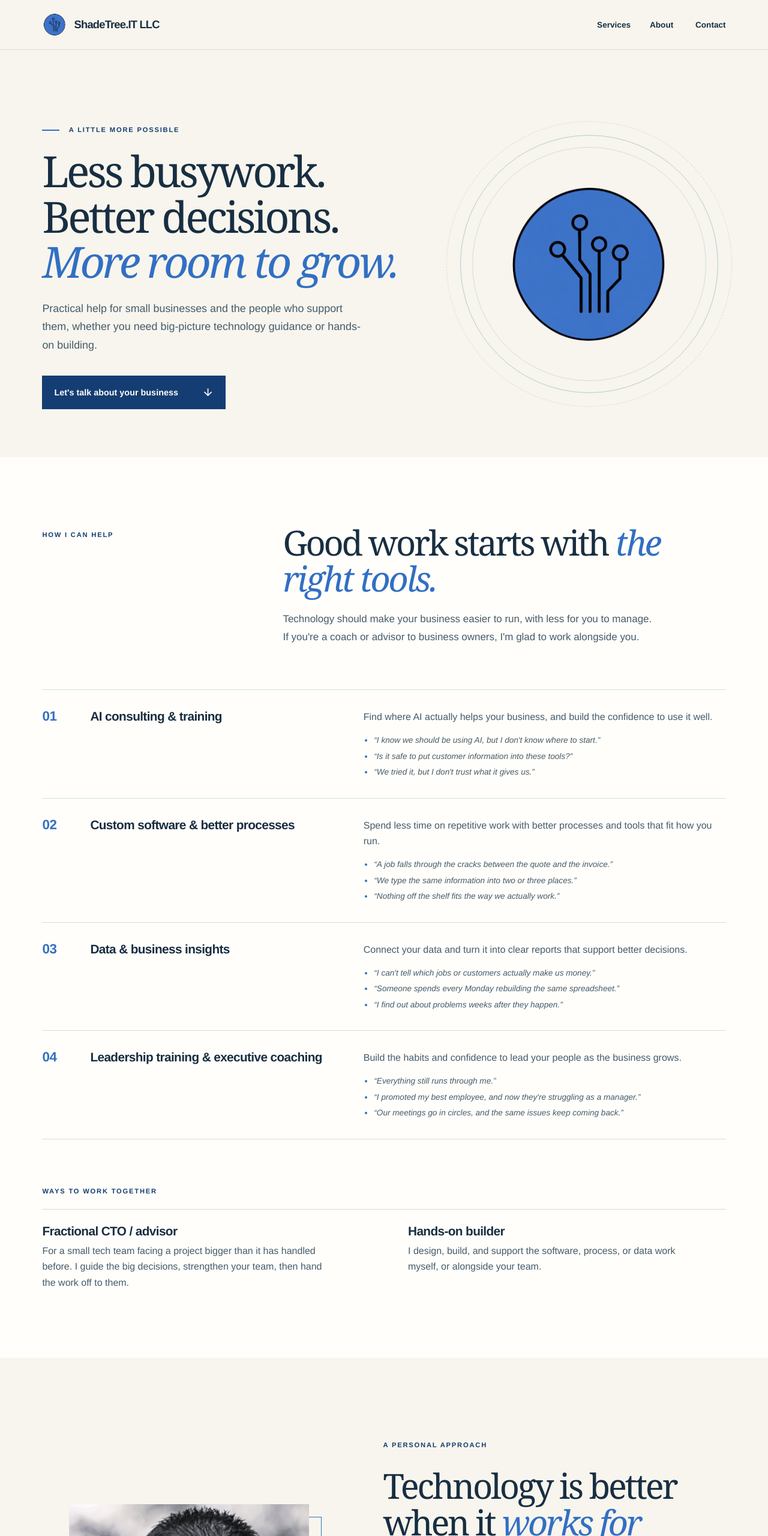
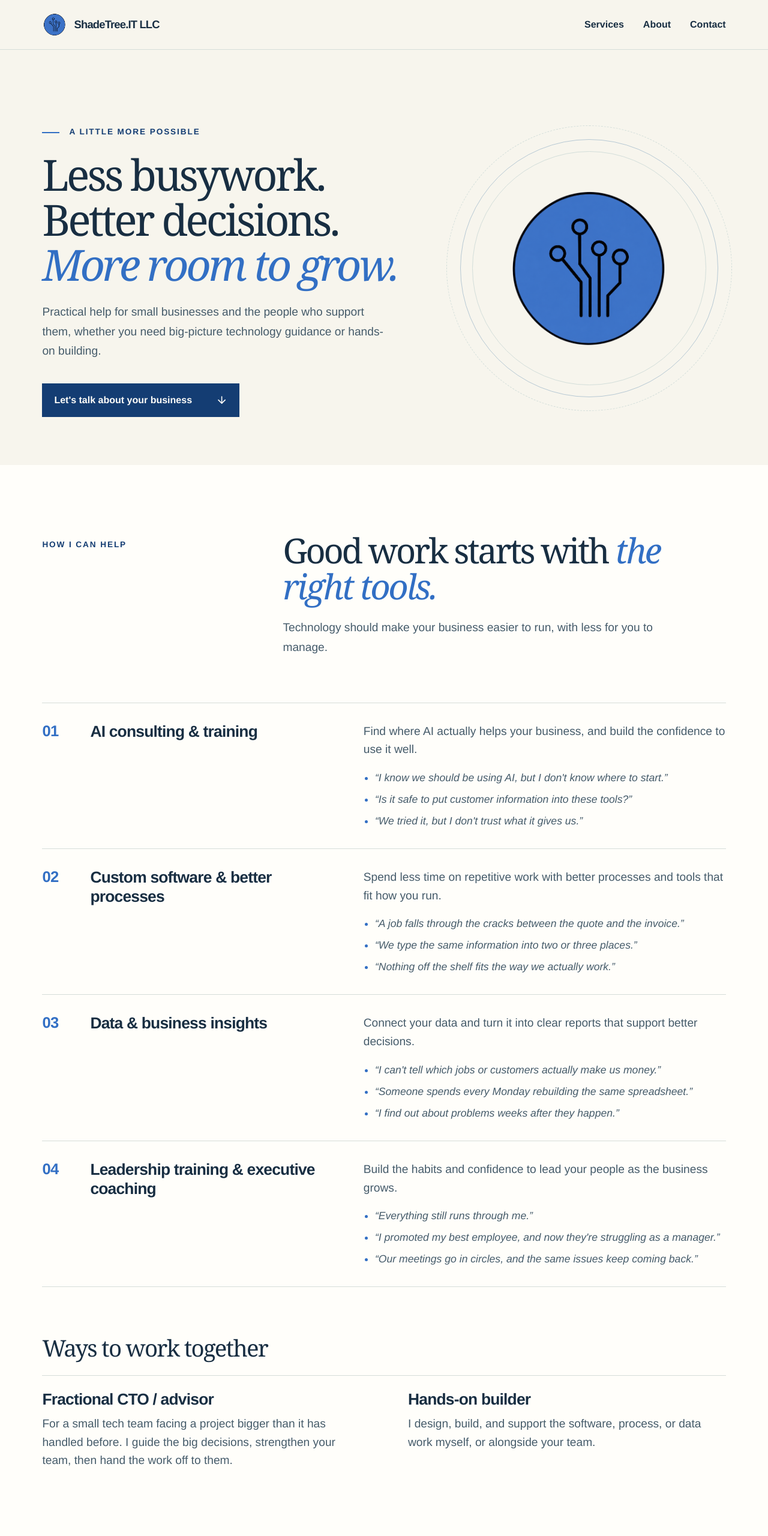
Before and after one commit to ajelinek/shadetreeit.biz, an Astro site: page / in a window 1280 px wide. Shown: the top 2560 px of the page at 60% size. Built offline with nearby package versions, Linux system fonts and the light colour scheme; Astro itself is replaced by a stand-in of ours.

Commit message:
Improve readability, tighten mobile spacing, move coach callout to bottom
Claude-Session: https://claude.ai/code/session_01Rb4Yi9u5vmU1e41NP2MJtC

```diff
--- a/src/features/home/content.ts
+++ b/src/features/home/content.ts
@@ -5,6 +5,7 @@ export const business = {
   phoneHref: 'tel:+13097501461',
   email: 'adam@shadetreeit.biz',
   emailHref: 'mailto:adam@shadetreeit.biz?subject=Hello%20from%20shadetreeit.biz',
+  partnerEmailHref: 'mailto:adam@shadetreeit.biz?subject=Working%20alongside%20my%20clients',
   linkedIn: 'https://www.linkedin.com/in/adam-jelinek/',
   medium: 'https://medium.com/@shadetreeit',
   description: 'Practical AI, software, data, and leadership guidance for small businesses ready to work smarter and grow.',
--- a/src/features/home/pages/Home/index.astro
+++ b/src/features/home/pages/Home/index.astro
@@ -39,7 +39,7 @@ const jsonLd = {
       <div class={styles.heroArt} aria-hidden="true"><div class={styles.orbit}><Image src={tree} alt="" width={420} height={420} loading="eager" /></div></div>
     </section>
     <section class={styles.services} id="services" aria-labelledby="services-title">
-      <div class={styles.sectionIntro}><p class={styles.eyebrow}>How I can help</p><div><h2 class={styles.sectionHeading} id="services-title">Good work starts with <em class={styles.headingAccent}>the right tools.</em></h2><p class={styles.bodyCopy}>Technology should make your business easier to run, with less for you to manage. If you're a coach or advisor to business owners, I'm glad to work alongside you.</p></div></div>
+      <div class={styles.sectionIntro}><p class={styles.eyebrow}>How I can help</p><div><h2 class={styles.sectionHeading} id="services-title">Good work starts with <em class={styles.headingAccent}>the right tools.</em></h2><p class={styles.bodyCopy}>Technology should make your business easier to run, with less for you to manage.</p></div></div>
       <div class={styles.serviceList}>
         {services.map((service) => (
           <article class={styles.service}>
@@ -52,16 +52,16 @@ const jsonLd = {
           </article>
         ))}
       </div>
-      <div class={styles.ways} aria-labelledby="ways-title">
-        <p class={styles.eyebrow} id="ways-title">Ways to work together</p>
+      <div class={styles.ways} role="group" aria-labelledby="ways-title">
+        <h3 class={styles.waysHeading} id="ways-title">Ways to work together</h3>
         <div class={styles.waysGrid}>
-          {waysToWork.map((way) => <div><h3>{way.title}</h3><p>{way.description}</p></div>)}
+          {waysToWork.map((way) => <div><h4>{way.title}</h4><p>{way.description}</p></div>)}
         </div>
       </div>
     </section>
     <section class={styles.about} id="about" aria-labelledby="about-title">
       <div class={styles.portraitWrap}><Image src={portrait} alt="Adam Jelinek, owner of ShadeTree.IT LLC" width={700} height={700} class={styles.portrait} /></div>
-      <div class={styles.aboutCopy}><p class={styles.eyebrow}>A personal approach</p><h2 class={styles.sectionHeading} id="about-title">Technology is better when it <em class={styles.headingAccent}>works for people.</em></h2><p class={styles.bodyCopy}>I'm Adam. I've spent more than 20 years in technology at a Fortune 100 company, growing from a mainframe developer to a Director of Engineering. Along the way, I've modernized decades-old systems, taken software releases from every six months to every week, built data platforms, and coached leaders. Before all that, I ran my own computer repair and networking business.</p><p class={styles.bodyCopy}>I bring that experience to small businesses with a straightforward, personal approach: listen first, understand what matters, and build toward a team that can run things on its own.</p><p class={styles.signature}>Adam Jelinek <span>— Owner, ShadeTree.IT LLC</span></p><p class={styles.profileLinks}><a href={business.linkedIn}><Icon name="linkedin" /> LinkedIn</a><a href={business.medium}><Icon name="medium" /> Writing on Medium</a></p></div>
+      <div class={styles.aboutCopy}><p class={styles.eyebrow}>A personal approach</p><h2 class={styles.sectionHeading} id="about-title">Technology is better when it <em class={styles.headingAccent}>works for people.</em></h2><p class={styles.bodyCopy}>I'm Adam. I've spent more than 20 years in technology at a Fortune 100 company, growing from a mainframe developer to a Director of Engineering. Along the way, I've modernized decades-old systems, taken software releases from every six months to daily, built data platforms, and coached leaders. Before all that, I ran my own computer repair and networking business.</p><p class={styles.bodyCopy}>I bring that experience to small businesses with a straightforward, personal approach: listen first, understand what matters, and build toward a team that can run things on its own.</p><p class={styles.signature}>Adam Jelinek <span>— Owner, ShadeTree.IT LLC</span></p><p class={styles.profileLinks}><a href={business.linkedIn}><Icon name="linkedin" /> LinkedIn</a><a href={business.medium}><Icon name="medium" /> Writing on Medium</a></p></div>
     </section>
     <section class={styles.contact} id="contact" aria-labelledby="contact-title">
       <div>
@@ -75,6 +75,13 @@ const jsonLd = {
         <a href={business.phoneHref}><span class={styles.contactLabel}>Call or text</span><span class={styles.contactValue}>{business.phone}</span><Icon name="arrow-right" class={styles.contactArrow} /></a>
       </div>
     </section>
+    <section class={styles.partner} aria-labelledby="partner-title">
+      <div>
+        <h2 class={styles.partnerHeading} id="partner-title">Are you a business coach, EOS Implementer, or Bloom Growth coach?</h2>
+        <p>When your clients need help with technology, data, or process, I'm glad to work alongside you.</p>
+      </div>
+      <a class={styles.partnerLink} href={business.partnerEmailHref}>Let's talk about your clients <Icon name="arrow-right" /></a>
+    </section>
   </main>
   <footer class={styles.footer}>
     <p>© {new Date().getFullYear()} {business.name}</p>
--- a/src/features/home/pages/Home/styles.module.css
+++ b/src/features/home/pages/Home/styles.module.css
@@ -4,18 +4,18 @@
 .brand { display: inline-flex; align-items: center; gap: .7rem; min-height: 44px; font-weight: 750; letter-spacing: -.045em; text-decoration: none; white-space: nowrap; }
 .brand img { border-radius: 50%; }
 .nav, .footer nav { display: flex; align-items: center; gap: var(--space-3); }
-.nav a, .footer a { display: inline-flex; align-items: center; gap: .45em; min-height: 44px; min-width: 44px; text-decoration: none; font-size: var(--text-small); font-weight: 650; }
+.nav a, .footer a { display: inline-flex; align-items: center; gap: .45em; min-height: 44px; min-width: 44px; text-decoration: none; font-size: 1rem; font-weight: 650; }
 .nav a:hover, .footer a:hover { color: var(--text-accent); }
 .hero, .services, .about, .contact, .footer { max-width: 1440px; margin: auto; }
 .hero { position: relative; min-height: 660px; display: grid; align-items: center; overflow: hidden; }
 .heroContent { position: relative; z-index: 1; }
-.eyebrow { color: var(--text-accent-strong); font-size: .7rem; font-weight: 750; letter-spacing: .16em; text-transform: uppercase; }
+.eyebrow { color: var(--text-accent-strong); font-size: .85rem; font-weight: 750; letter-spacing: .14em; text-transform: uppercase; }
 .eyebrowMark { display: inline-block; width: 1.8rem; height: 2px; vertical-align: middle; background: var(--text-accent); margin-right: .7rem; }
 .heroHeading, .sectionHeading { font-family: var(--font-display); font-weight: 400; letter-spacing: -.055em; line-height: 1.05; }
 .heroHeading { margin: 1.6rem 0; font-size: clamp(3rem, 5.6vw, 6rem); }
 .headingAccent { color: var(--text-accent); font-weight: 400; }
-.heroCopy { max-width: 34rem; color: var(--text-muted); line-height: 1.7; font-size: 1.12rem; }
-.primaryLink { display: inline-flex; align-items: center; gap: 2.5rem; min-height: 56px; padding: .8rem 1.25rem; margin-top: 1.1rem; color: var(--text-on-action); background: var(--action-primary); text-decoration: none; font-size: .9rem; font-weight: 700; }
+.heroCopy { max-width: 36rem; color: var(--text-muted); line-height: 1.7; font-size: 1.2rem; }
+.primaryLink { display: inline-flex; align-items: center; gap: 2.5rem; min-height: 56px; padding: .8rem 1.25rem; margin-top: 1.1rem; color: var(--text-on-action); background: var(--action-primary); text-decoration: none; font-size: 1rem; font-weight: 700; }
 .primaryLink:hover { background: var(--action-hover); }
 .primaryLink svg { font-size: 1.2rem; }
 .heroArt { position: relative; display: grid; place-items: center; min-width: 0; }
@@ -26,12 +26,12 @@
 .services { background: var(--background-surface); }
 .sectionIntro { display: grid; margin-bottom: 3.5rem; }
 .sectionHeading { font-size: clamp(2.6rem, 4.5vw, 4.7rem); margin: 0 0 1.4rem; max-width: 45rem; }
-.bodyCopy { color: var(--text-muted); max-width: 39rem; font-size: var(--text-body); line-height: 1.75; }
+.bodyCopy { color: var(--text-muted); max-width: 40rem; font-size: 1.2rem; line-height: 1.7; }
 .serviceList { border-top: 1px solid var(--border-default); }
 .service { display: grid; align-items: start; padding: var(--space-3) 0; border-bottom: 1px solid var(--border-default); }
-.serviceNumber { color: var(--text-accent); font-size: 1.4rem; font-weight: 700; font-variant-numeric: tabular-nums; letter-spacing: -.02em; line-height: 1.1; }
-.service h3 { margin: 0; font-size: 1.3rem; letter-spacing: -.03em; }
-.service p { color: var(--text-muted); line-height: 1.65; margin: 0; }
+.serviceNumber { color: var(--text-accent); font-size: 1.6rem; font-weight: 700; font-variant-numeric: tabular-nums; letter-spacing: -.02em; line-height: 1.1; }
+.service h3 { margin: 0; font-size: 1.65rem; line-height: 1.2; letter-spacing: -.03em; }
+.service p { color: var(--text-muted); line-height: 1.6; margin: 0; font-size: 1.2rem; }
 .about { display: grid; gap: clamp(3rem, 8vw, 8rem); align-items: center; }
 .portraitWrap { position: relative; padding: 0 1.3rem 1.3rem 0; }
 .portraitWrap::before { content: ''; position: absolute; inset: 1.3rem 0 0 1.3rem; border: 1px solid var(--text-accent); }
@@ -45,39 +45,49 @@
 .contactLinks a { display: grid; grid-template-columns: 1fr auto; align-items: center; column-gap: var(--space-1); row-gap: .25rem; min-height: 64px; padding: var(--space-1) 0; border-bottom: 1px solid var(--border-contact); text-decoration: none; font-size: clamp(var(--space-1), 2vw, 1.45rem); font-weight: 650; overflow-wrap: anywhere; }
 .contactLinks a:hover { color: var(--text-accent-strong); text-decoration: underline; text-decoration-thickness: 1px; text-underline-offset: .3em; }
 .contactLinks a:hover .contactArrow { transform: translateX(.25rem); }
-.contactLabel { grid-column: 1; color: var(--text-muted); font-size: .7rem; font-weight: 750; letter-spacing: .16em; text-transform: uppercase; }
+.contactLabel { grid-column: 1; color: var(--text-muted); font-size: .8rem; font-weight: 750; letter-spacing: .14em; text-transform: uppercase; }
 .contactValue { grid-column: 1; }
 .contactArrow { grid-column: 2; grid-row: 1 / span 2; align-self: center; font-size: 1.25rem; color: var(--text-accent); transition: transform .15s ease; }
 .steps { list-style: none; display: grid; align-self: start; gap: var(--space-1); margin: 0; padding: var(--space-2) 0 0; border-top: 1px solid var(--border-contact); max-width: 34rem; }
 .steps li { display: grid; grid-template-columns: 2.75rem 1fr; gap: .8rem; }
-.steps p { margin: .3rem 0 0; color: var(--text-muted); font-size: var(--text-small); line-height: 1.65; }
-.painPoints { font-style: italic; margin: .9rem 0 0; padding-left: 1.1rem; color: var(--text-muted); font-size: var(--text-small); line-height: 1.6; }
+.steps strong { display: block; font-size: 1.3rem; letter-spacing: -.02em; }
+.steps p { margin: .3rem 0 0; color: var(--text-muted); font-size: 1.1rem; line-height: 1.6; }
+.painPoints { font-style: italic; margin: 1.1rem 0 0; padding-left: 1.2rem; color: var(--text-muted); font-size: 1.1rem; line-height: 1.55; }
 .painPoints li::marker { color: var(--text-accent); }
-.painPoints li + li { margin-top: .3rem; }
+.painPoints li + li { margin-top: .55rem; }
 .ways { margin-top: var(--space-4); }
+.waysHeading { margin: 0; font-family: var(--font-display); font-weight: 400; font-size: clamp(2rem, 3vw, 2.8rem); letter-spacing: -.045em; line-height: 1.1; }
 .waysGrid { display: grid; gap: var(--space-2); margin-top: var(--space-2); padding-top: var(--space-2); border-top: 1px solid var(--border-default); }
-.waysGrid h3 { margin: 0 0 .5rem; font-size: 1.3rem; letter-spacing: -.03em; }
-.waysGrid p { margin: 0; color: var(--text-muted); line-height: 1.65; max-width: 30rem; }
-.profileLinks { display: flex; flex-wrap: wrap; gap: 0 var(--space-2); margin: 0; font-size: var(--text-small); font-weight: 650; }
+.waysGrid h4 { margin: 0 0 .6rem; font-size: 1.65rem; line-height: 1.2; letter-spacing: -.03em; }
+.waysGrid p { margin: 0; color: var(--text-muted); font-size: 1.2rem; line-height: 1.6; max-width: 32rem; }
+.profileLinks { display: flex; flex-wrap: wrap; gap: 0 var(--space-2); margin: 0; font-size: 1rem; font-weight: 650; }
 .profileLinks a { display: inline-flex; align-items: center; gap: .45em; min-height: 44px; text-decoration: none; }
 .profileLinks svg, .footer nav svg { font-size: 1.2em; }
 .profileLinks a:hover { color: var(--text-accent-strong); text-decoration: underline; text-underline-offset: .3em; }
-.footer { padding: var(--space-2) 5.5%; display: flex; justify-content: space-between; align-items: center; gap: var(--space-1); color: var(--text-muted); font-size: .8rem; }
+.footer { padding: var(--space-2) 5.5%; display: flex; justify-content: space-between; align-items: center; gap: var(--space-1); color: var(--text-muted); font-size: .95rem; }
+.partner { max-width: 1440px; margin: auto; display: grid; align-items: center; background: var(--background-surface); border-top: 1px solid var(--border-default); }
+.partnerHeading { margin: 0 0 .8rem; font-family: var(--font-display); font-weight: 400; font-size: clamp(1.9rem, 3vw, 2.6rem); letter-spacing: -.045em; line-height: 1.1; }
+.partner p { margin: 0; color: var(--text-muted); font-size: 1.2rem; line-height: 1.6; max-width: 42rem; }
+.partnerLink { display: inline-flex; align-items: center; justify-content: space-between; gap: 2rem; min-height: 56px; padding: .8rem 1.25rem; color: var(--action-primary); border: 2px solid var(--action-primary); text-decoration: none; font-size: 1rem; font-weight: 700; justify-self: start; }
+.partnerLink:hover { color: var(--text-on-action); background: var(--action-primary); }
+.partnerLink svg { font-size: 1.2rem; }
 
 /* Narrow screens are the default; wider layouts are progressive enhancements. */
 .header { padding: .8rem 5%; flex-wrap: wrap; justify-content: center; }
 .brand { font-size: var(--space-1); }
 .nav { gap: 1.1rem; width: 100%; justify-content: space-between; }
-.hero { grid-template-columns: 1fr; padding: var(--space-4) 5% 4rem; gap: var(--space-3); }
+.hero { grid-template-columns: 1fr; min-height: 0; padding: 2.5rem 5% 3.5rem; gap: var(--space-3); }
 .heroHeading { font-size: 2.7rem; }
 .heroArt { display: none; }
-.services { padding: var(--space-4) 5%; }
-.sectionIntro { grid-template-columns: 1fr; gap: var(--space-1); }
+.services { padding: 3.5rem 5%; }
+.sectionIntro { grid-template-columns: 1fr; gap: var(--space-1); margin-bottom: 2.5rem; }
 .service { grid-template-columns: 2.75rem 1fr; column-gap: .8rem; row-gap: .5rem; }
 .serviceBody { grid-column: 2; }
-.about { grid-template-columns: 1fr; padding: var(--space-4) 7%; }
+.about { grid-template-columns: 1fr; padding: 3.5rem 7%; gap: 2.5rem; }
 .portraitWrap { max-width: 360px; }
-.contact { grid-template-columns: 1fr; gap: var(--space-2); padding: var(--space-4) 7%; }
+.ways { margin-top: 3rem; }
+.contact { grid-template-columns: 1fr; gap: var(--space-2); padding: 3.5rem 7%; }
+.partner { grid-template-columns: 1fr; gap: var(--space-2); padding: 3rem 7%; }
 .footer { flex-wrap: wrap; }
 .footer nav { gap: var(--space-1); }
 @media (min-width: 421px) {
@@ -94,12 +104,14 @@
   .heroArt { display: grid; }
   .services { padding: 7rem 5.5%; }
   .waysGrid { grid-template-columns: 1fr 1fr; gap: var(--space-4); }
-  .sectionIntro { grid-template-columns: 1fr 2fr; gap: var(--space-3); }
+  .sectionIntro { grid-template-columns: 1fr 2fr; gap: var(--space-3); margin-bottom: 3.5rem; }
+  .ways { margin-top: var(--space-4); }
   .service { grid-template-columns: 3.5rem minmax(14rem, 1fr) 1.4fr; gap: var(--space-2); }
   .serviceBody { grid-column: auto; }
-  .about { grid-template-columns: .8fr 1fr; padding: 8rem 9%; }
+  .about { grid-template-columns: .8fr 1fr; padding: 8rem 9%; gap: clamp(3rem, 8vw, 8rem); }
   .portraitWrap { max-width: 440px; }
   .contact { grid-template-columns: 1fr 1fr; gap: var(--space-3) 4rem; padding: 6rem 8%; }
+  .partner { grid-template-columns: 1fr auto; gap: 4rem; padding: 4.5rem 8%; }
   .contact > div:first-child { grid-column: 1 / -1; }
 }
 @media (prefers-reduced-motion: reduce) { .contactArrow { transition: none; } }
```
Also changed, not shown: tests/site.test.ts (+1 -1 lines).
